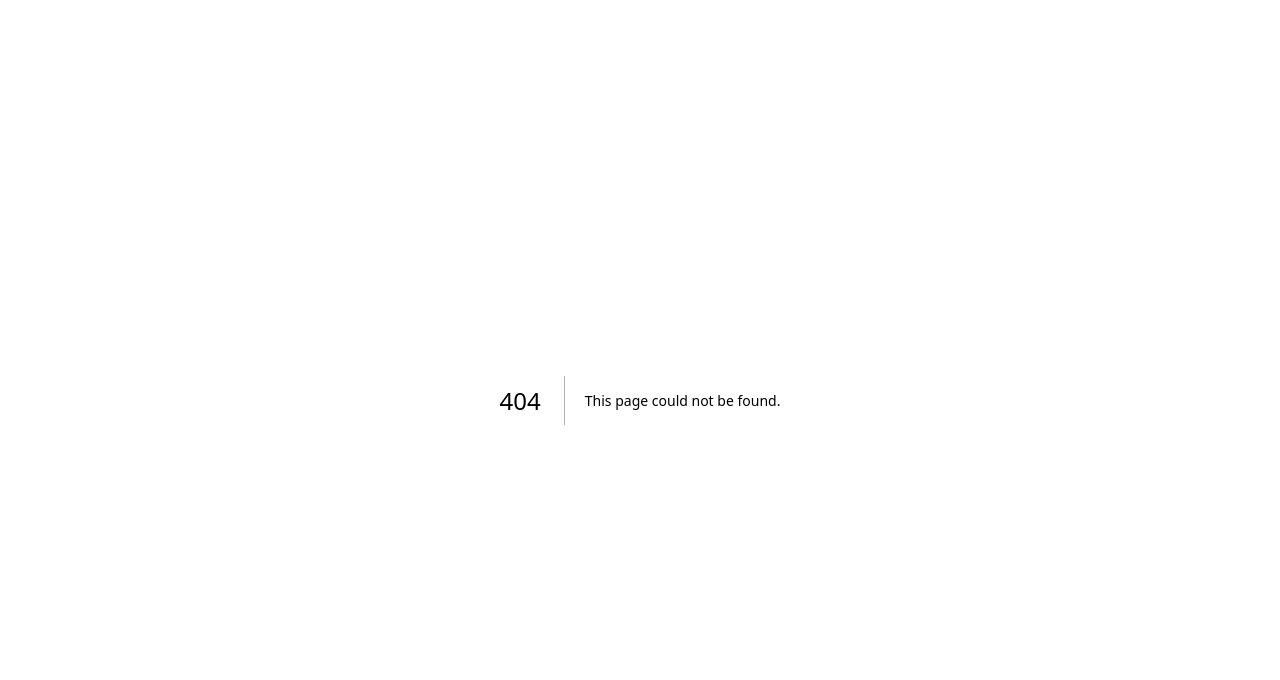
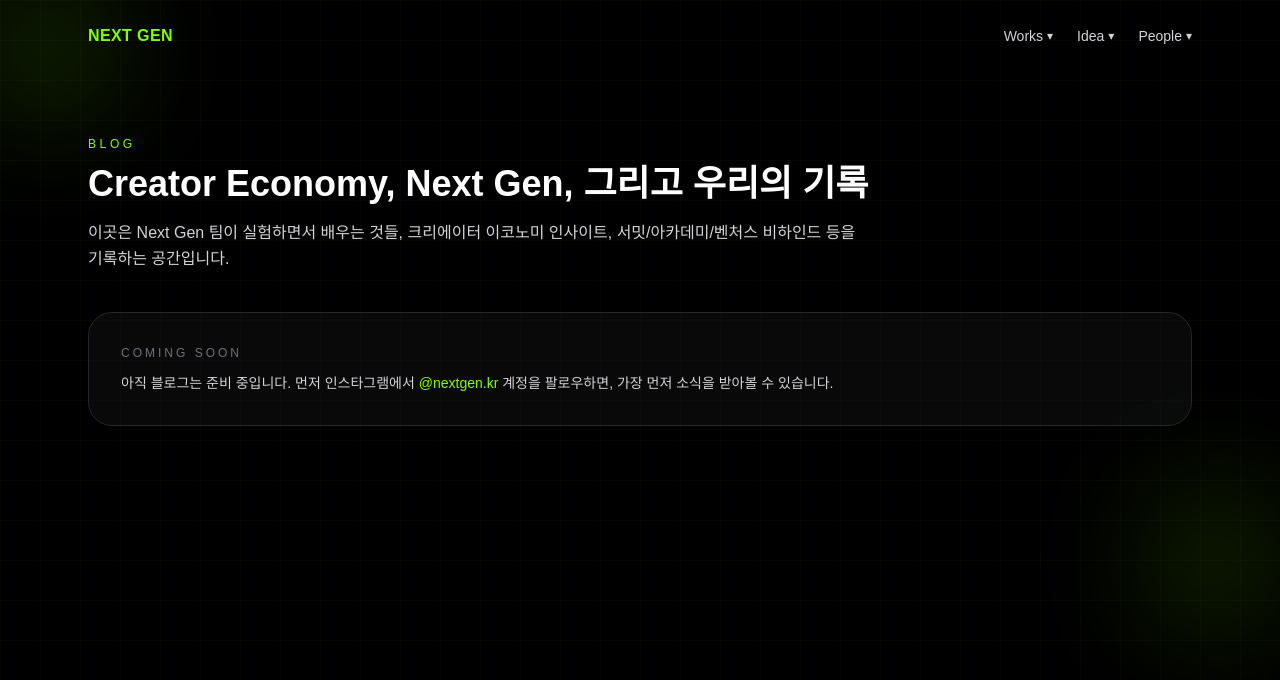
Before and after one commit to eunseoseol/nextgen-academy, a Next.js app: page /blog in a window 1280 px wide. Before the commit this address had no page. Shown: the top 680 px of the page. Built offline with nearby package versions, Linux system fonts and the light colour scheme.

Commit message:
Add files via upload

```diff
--- /dev/null
+++ b/app/blog/page.tsx
@@ -0,0 +1,190 @@
+// app/blog/page.tsx
+"use client";
+
+import React, { useState } from "react";
+import Link from "next/link";
+
+function Nav() {
+  const [openMenu, setOpenMenu] = useState<null | "works" | "idea" | "people">(null);
+
+  const toggleMenu = (menu: "works" | "idea" | "people") => {
+    setOpenMenu((prev) => (prev === menu ? null : menu));
+  };
+
+  const closeMenu = () => setOpenMenu(null);
+
+  return (
+    <header className="relative z-10 mx-auto max-w-6xl px-6 py-6 flex items-center justify-between">
+      <Link
+        href="/"
+        className="font-semibold tracking-wide text-[#7fff00] hover:text-white transition"
+        onClick={closeMenu}
+      >
+        NEXT GEN
+      </Link>
+
+      <nav className="hidden sm:flex items-center gap-6 text-sm text-zinc-300">
+        {/* Works */}
+        <div className="relative">
+          <button
+            className="hover:text-white flex items-center gap-1"
+            onClick={() => toggleMenu("works")}
+          >
+            Works
+            <span className="text-xs">{openMenu === "works" ? "▴" : "▾"}</span>
+          </button>
+          {openMenu === "works" && (
+            <div className="absolute left-1/2 top-full z-20 w-44 -translate-x-1/2 pt-2">
+              <div className="rounded-2xl border border-zinc-700 bg-black/90 p-2 text-sm shadow-xl">
+                <Link
+                  href="/academy"
+                  className="block rounded-xl px-3 py-2 hover:bg-zinc-800/80 hover:text-[#7fff00]"
+                  onClick={closeMenu}
+                >
+                  Next Gen Academy
+                </Link>
+                <Link
+                  href="/ventures"
+                  className="block rounded-xl px-3 py-2 hover:bg-zinc-800/80 hover:text-[#7fff00]"
+                  onClick={closeMenu}
+                >
+                  Next Gen Ventures
+                </Link>
+                <Link
+                  href="/studio"
+                  className="block rounded-xl px-3 py-2 hover:bg-zinc-800/80 hover:text-[#7fff00]"
+                  onClick={closeMenu}
+                >
+                  Next Gen Summit
+                </Link>
+              </div>
+            </div>
+          )}
+        </div>
+
+        {/* Idea */}
+        <div className="relative">
+          <button
+            className="hover:text-white flex items-center gap-1"
+            onClick={() => toggleMenu("idea")}
+          >
+            Idea
+            <span className="text-xs">{openMenu === "idea" ? "▴" : "▾"}</span>
+          </button>
+          {openMenu === "idea" && (
+            <div className="absolute left-1/2 top-full z-20 w-40 -translate-x-1/2 pt-2">
+              <div className="rounded-2xl border border-zinc-700 bg-black/90 p-2 text-sm shadow-xl">
+                <Link
+                  href="/mission"
+                  className="block rounded-xl px-3 py-2 hover:bg-zinc-800/80 hover:text-[#7fff00]"
+                  onClick={closeMenu}
+                >
+                  Mission
+                </Link>
+                <Link
+                  href="/blog"
+                  className="block rounded-xl px-3 py-2 hover:bg-zinc-800/80 hover:text-[#7fff00]"
+                  onClick={closeMenu}
+                >
+                  Blog
+                </Link>
+              </div>
+            </div>
+          )}
+        </div>
+
+        {/* People */}
+        <div className="relative">
+          <button
+            className="hover:text-white flex items-center gap-1"
+            onClick={() => toggleMenu("people")}
+          >
+            People
+            <span className="text-xs">{openMenu === "people" ? "▴" : "▾"}</span>
+          </button>
+          {openMenu === "people" && (
+            <div className="absolute left-1/2 top-full z-20 w-36 -translate-x-1/2 pt-2">
+              <div className="rounded-2xl border border-zinc-700 bg-black/90 p-2 text-sm shadow-xl">
+                <Link
+                  href="/team"
+                  className="block rounded-xl px-3 py-2 hover:bg-zinc-800/80 hover:text-[#7fff00]"
+                  onClick={closeMenu}
+                >
+                  Team
+                </Link>
+                <Link
+                  href="/career"
+                  className="block rounded-xl px-3 py-2 hover:bg-zinc-800/80 hover:text-[#7fff00]"
+                  onClick={closeMenu}
+                >
+                  Career
+                </Link>
+              </div>
+            </div>
+          )}
+        </div>
+      </nav>
+    </header>
+  );
+}
+
+export default function BlogPage() {
+  return (
+    <main className="min-h-screen bg-black text-white relative overflow-hidden">
+      {/* Neon + grid */}
+      <div aria-hidden className="pointer-events-none absolute inset-0">
+        <div
+          className="absolute -top-24 -left-24 h-72 w-72 rounded-full blur-3xl opacity-40"
+          style={{
+            background:
+              "radial-gradient(40% 40% at 50% 50%, #7fff00 0%, rgba(127,255,0,0) 70%)",
+          }}
+        />
+        <div
+          className="absolute top-1/2 -right-24 h-80 w-80 rounded-full blur-3xl opacity-30"
+          style={{
+            background:
+              "radial-gradient(40% 40% at 50% 50%, #7fff00 0%, rgba(127,255,0,0) 70%)",
+          }}
+        />
+      </div>
+      <div
+        aria-hidden
+        className="absolute inset-0 opacity-[0.08] [background-image:linear-gradient(to_right,rgba(127,255,0,.35)_1px,transparent_1px),linear-gradient(to_bottom,rgba(127,255,0,.35)_1px,transparent_1px)] [background-size:40px_40px]"
+      />
+
+      <Nav />
+
+      <section className="relative z-10 mx-auto max-w-6xl px-6 pt-10 pb-24 sm:pt-16">
+        <p className="text-xs uppercase tracking-[0.3em] text-[#7fff00]">
+          Blog
+        </p>
+        <h1 className="mt-3 text-3xl sm:text-4xl font-semibold">
+          Creator Economy, Next Gen, 그리고 우리의 기록
+        </h1>
+        <p className="mt-4 max-w-3xl text-sm sm:text-base text-zinc-300 leading-relaxed">
+          이곳은 Next Gen 팀이 실험하면서 배우는 것들, 크리에이터 이코노미 인사이트,
+          서밋/아카데미/벤처스 비하인드 등을 기록하는 공간입니다.
+        </p>
+
+        <div className="mt-10 rounded-3xl border border-zinc-800 bg-zinc-900/40 p-8 text-sm text-zinc-300">
+          <p className="text-xs uppercase tracking-[0.25em] text-zinc-500">
+            Coming Soon
+          </p>
+          <p className="mt-3">
+            아직 블로그는 준비 중입니다. 먼저 인스타그램에서{" "}
+            <a
+              href="https://instagram.com/nextgen.kr"
+              target="_blank"
+              rel="noreferrer"
+              className="text-[#7fff00] hover:underline"
+            >
+              @nextgen.kr
+            </a>{" "}
+            계정을 팔로우하면, 가장 먼저 소식을 받아볼 수 있습니다.
+          </p>
+        </div>
+      </section>
+    </main>
+  );
+}
```
